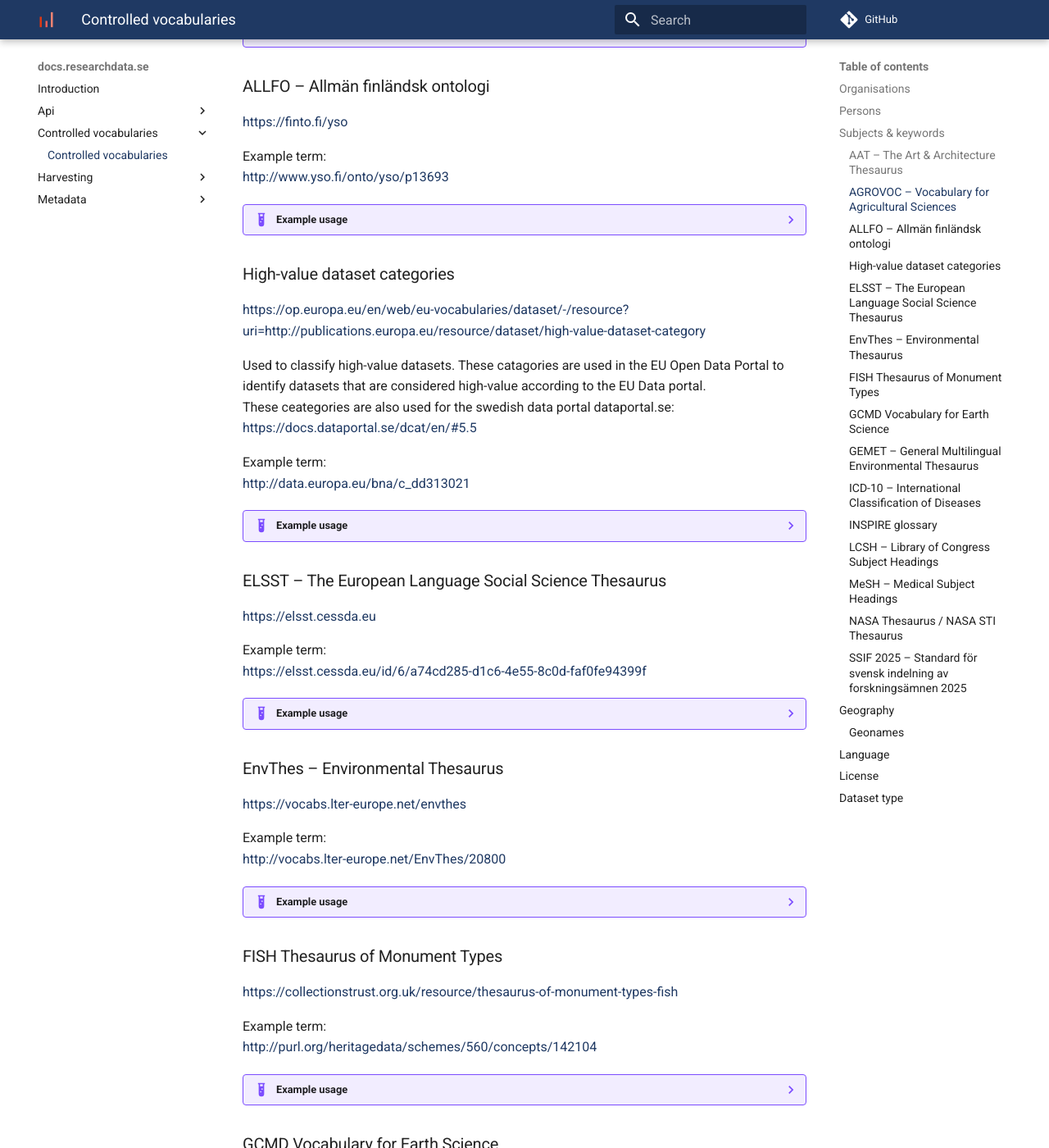
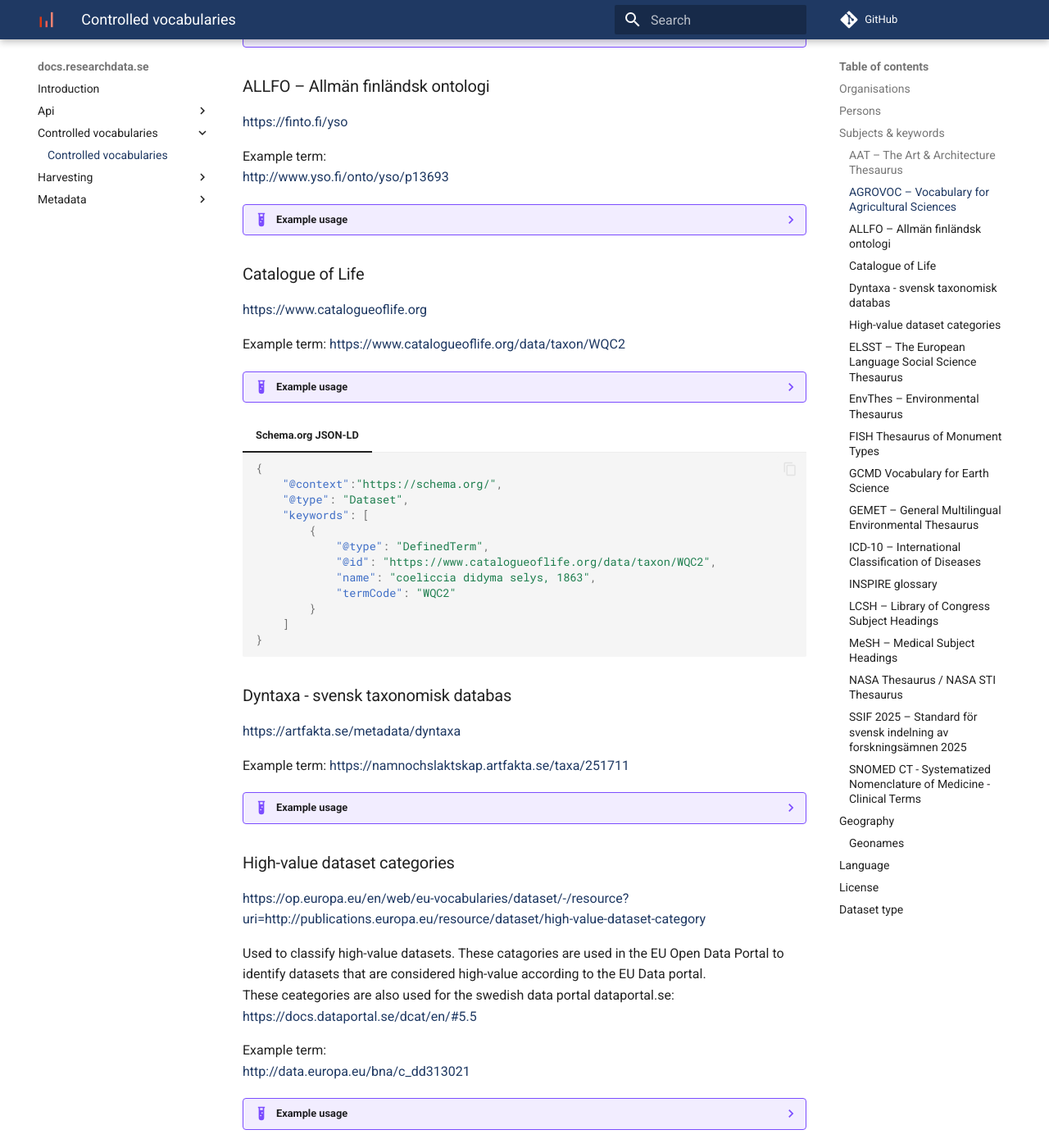
Before and after one commit to researchdata-se/docs.researchdata.se, an MkDocs documentation site: the page built from docs/controlled-vocabularies/index.md, in a window 1280 px wide and 1400 px high, scrolled down 1496 px. Shown: the whole window at 82% size. Built offline with MkDocs 1.6.1 and Material for MkDocs 9.7.7, drawn with Linux system fonts in a browser that asks for light colours; comment, search, counter and statistics services are not loaded; some of the changed text lies outside the part shown.

Commit message:
Add examples for Catalogue of Life, Dyntaxa, and SNOMED CT vocabularies

````diff
--- a/docs/controlled-vocabularies/index.md
+++ b/docs/controlled-vocabularies/index.md
@@ -133,6 +133,70 @@
             ]
         }
         ```
+### Catalogue of Life
+[https://www.catalogueoflife.org](https://www.catalogueoflife.org)
+
+Example term:
+[https://www.catalogueoflife.org/data/taxon/WQC2](https://www.catalogueoflife.org/data/taxon/WQC2)
+
+??? example "Example usage"
+    === "DataCite XML"
+    ```xml
+    <subjects>
+        <subject
+        subjectScheme="Catalogue of Life" valueURI="https://www.catalogueoflife.org/data/taxon/WQC2" classificationCode="WQC2"
+        xml:lang="en">coeliccia didyma selys, 1863</subject>
+    </subjects>
+    ```
+=== "Schema.org JSON-LD"
+    ```json
+    {
+        "@context":"https://schema.org/",
+        "@type": "Dataset",
+        "keywords": [
+            {
+                "@type": "DefinedTerm",
+                "@id": "https://www.catalogueoflife.org/data/taxon/WQC2",
+                "name": "coeliccia didyma selys, 1863",
+                "termCode": "WQC2"
+            }
+        ]
+    }
+    ```
+
+### Dyntaxa - svensk taxonomisk databas
+[https://artfakta.se/metadata/dyntaxa](https://artfakta.se/metadata/dyntaxa)
+
+Example term:
+[https://namnochslaktskap.artfakta.se/taxa/251711](https://namnochslaktskap.artfakta.se/taxa/251711)
+
+??? example "Example usage"
+    === "Datacite XML"
+        ```xml
+        <subjects>
+            <subject
+            subjectScheme="Dyntaxa"
+            valueURI="https://namnochslaktskap.artfakta.se/taxa/251711"
+            classificationCode="251711"
+            xml:lang="en">labolips innupta</subject>
+        </subjects>
+        ```
+    === "Schema.org JSON-LD"
+        ```json
+        {
+            "@context":"https://schema.org/",
+            "@type": "Dataset",
+            "keywords": [
+                {
+                    "@type": "DefinedTerm",
+                    "@id": "https://namnochslaktskap.artfakta.se/taxa/251711",
+                    "name": "labolips innupta",
+                    "termCode": "251711"
+                }
+            ]
+        }
+        ```
+
 ### High-value dataset categories
 [https://op.europa.eu/en/web/eu-vocabularies/dataset/-/resource?uri=http://publications.europa.eu/resource/dataset/high-value-dataset-category](https://op.europa.eu/en/web/eu-vocabularies/dataset/-/resource?uri=http://publications.europa.eu/resource/dataset/high-value-dataset-category)
 
@@ -524,6 +588,37 @@
         }
         ```
 
+### SNOMED CT - Systematized Nomenclature of Medicine - Clinical Terms
+[https://www.nlm.nih.gov/healthit/snomedct/index.html] (https://www.nlm.nih.gov/healthit/snomedct/index.html)
+
+??? example "Example usage"
+    === "DataCite XML"
+        ```xml
+        <subjects>
+            <subject
+            subjectScheme="SNOMEDCT"
+            valueURI="http://snomed.info/id/416729007" classificationCode="416729007"
+            xml:lang="en">AIDS (acquired immunodeficiency syndrome) related neutropenia
+            </subject>
+        </subjects>
+        ```
+    === "Schema.org JSON-LD"
+        ```json
+        {
+            "@context":"https://schema.org/",
+            "@type": "Dataset",
+            "keywords": [
+                {
+                    "@type": "DefinedTerm",
+                    "@id": "http://snomed.info/id/416729007",
+                    "name": "AIDS (acquired immunodeficiency syndrome) related neutropenia",
+                    "description": "Neutropenia with acquired immunodeficiency syndrome (disorder)",
+                    "termCode": "416729007"
+                }
+            ]
+        }
+        ```
+
 ## Geography
 
 ### Geonames
````
